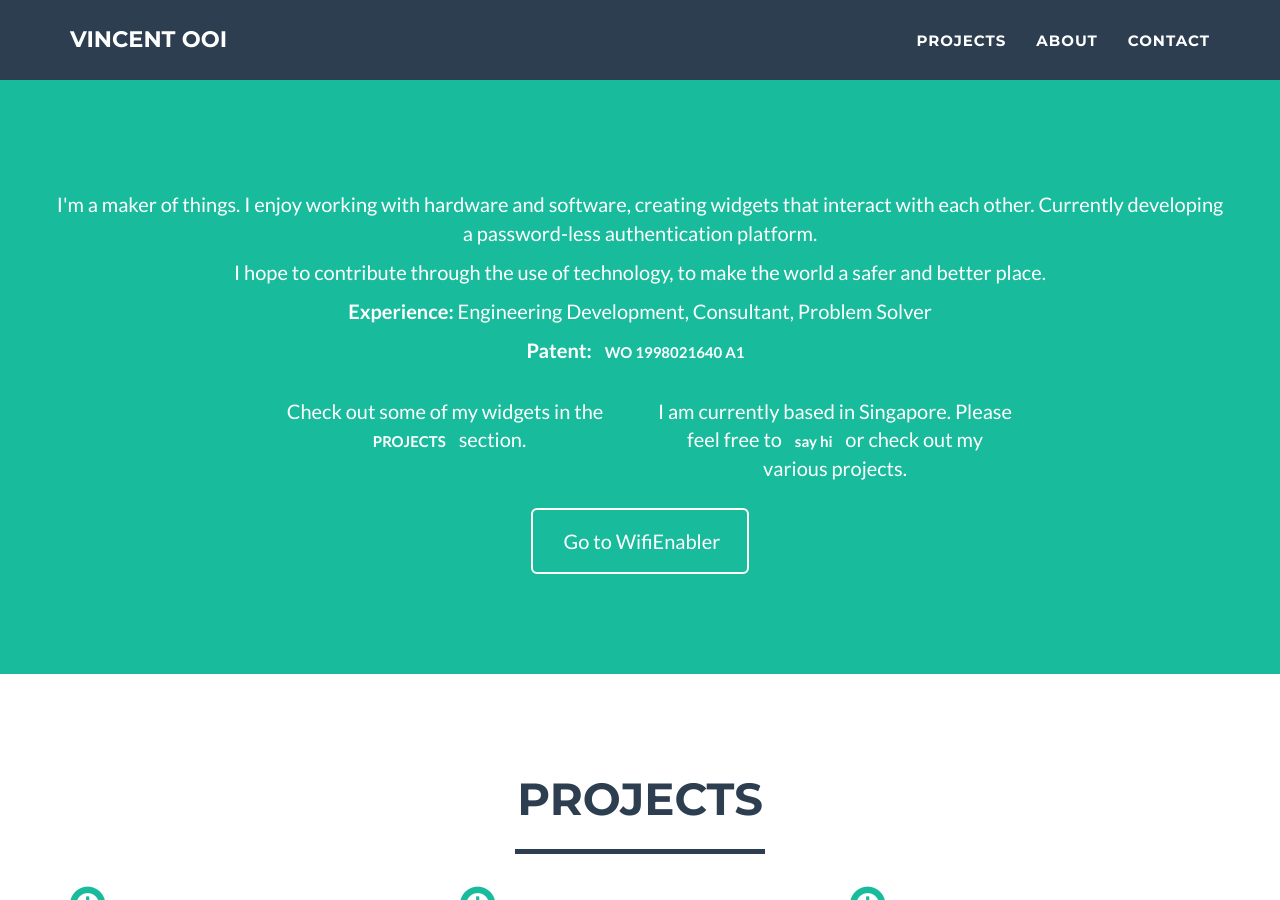
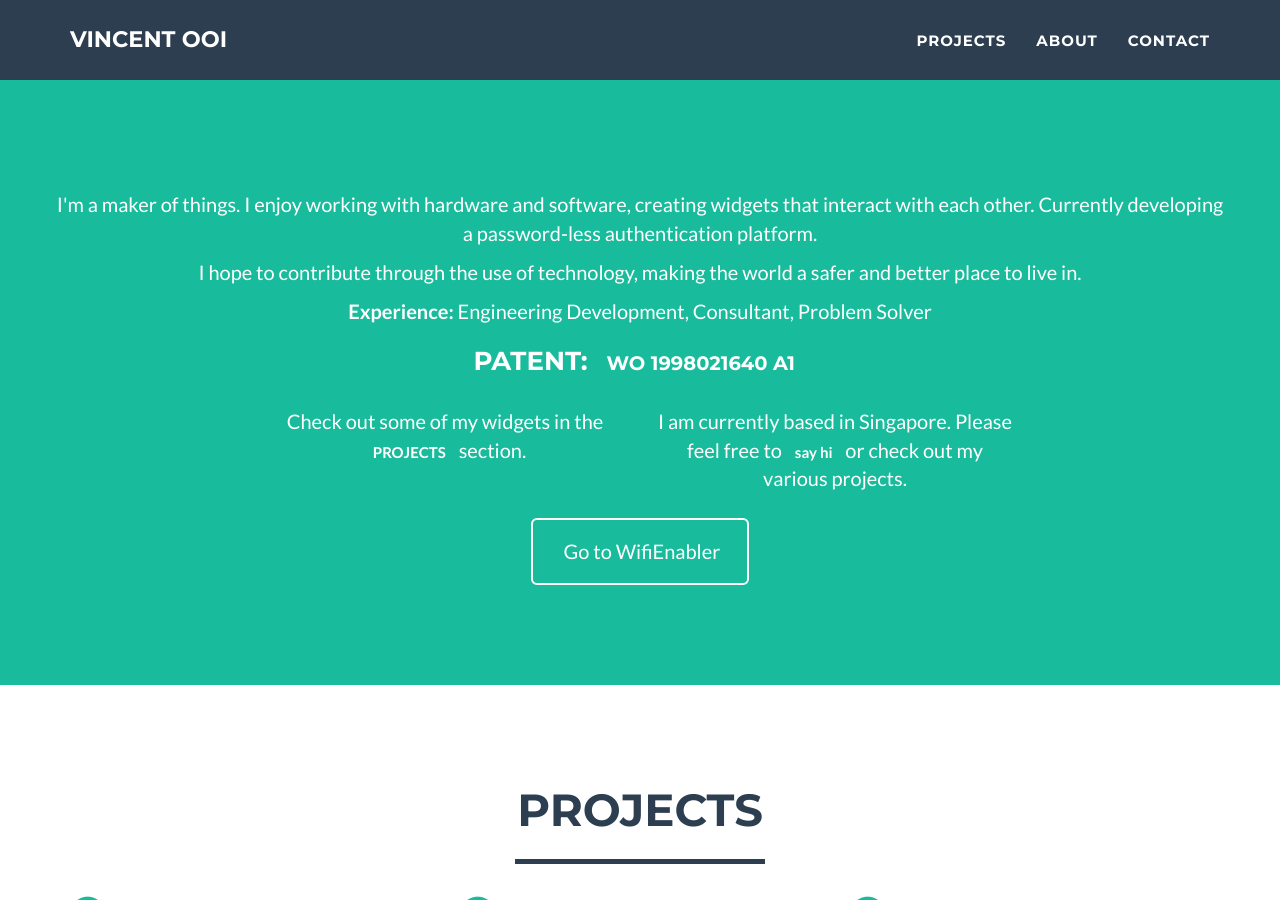
Before and after one commit to ooivincent/ooivincent.github.io, a Jekyll site: the page built from index.html, in a window 1280 px wide and 900 px high, scrolled down 745 px. Built offline with Jekyll 4.4.1, drawn with Linux system fonts in a browser that asks for light colours.

Commit message:
Update about.html

```diff
--- a/_includes/about.html
+++ b/_includes/about.html
@@ -2,10 +2,10 @@
     <section class="success" id="about">
         <div class="container">
             <div class="row" align="center">
-                <p>I'm a maker of things. I enjoy working with hardware and software, creating widgets that interact with each other. Currently developing a password-less authentication platform. </p>
-                <p>I hope to contribute through the use of technology, to make the world a safer and better place.</p>
+                <p>I'm a maker of things. I enjoy working with hardware and software, creating widgets that interact with each other. Currently developing a password-less authentication platform.</p>
+                <p>I hope to contribute through the use of technology, making the world a safer and better place to live in.</p>
                 <p><b>Experience:</b> Engineering Development, Consultant, Problem Solver</p>
-                <p><b>Patent:</b> <a class="label" href="http://www.google.com/patents/WO1998021640A1?cl=en">WO 1998021640 A1</a></p>
+                <h3><b>Patent:</b> <a class="label" href="http://www.google.com/patents/WO1998021640A1?cl=en">WO 1998021640 A1</a></h3>
                 <br>
                 <div class="col-lg-4 col-lg-offset-2">
                     <p>Check out some of my widgets in the <a class="label" href="#projects">PROJECTS</a> section.</p>
```
